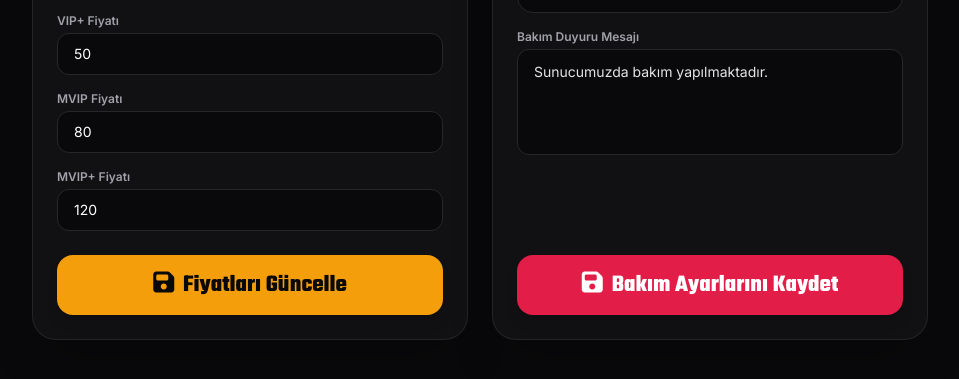
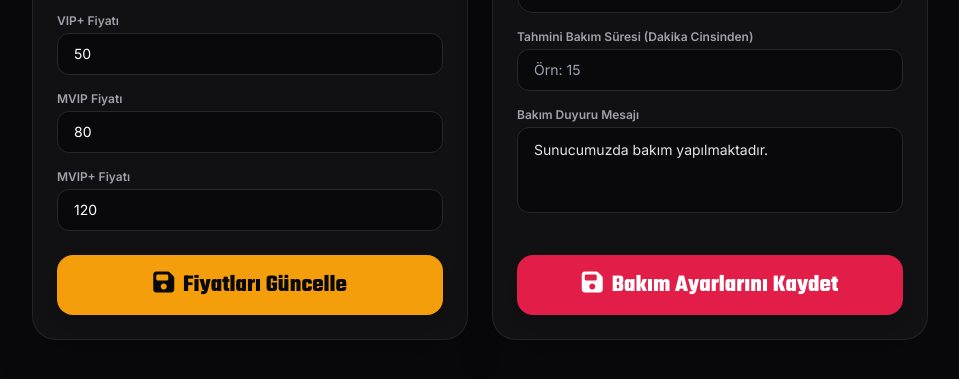
Before and after one commit to palaarda690-blip/magma-factions-web, a plain HTML site: page admin.html in a window 1280 px wide. Shown: the part 279-658 px from the top of the page, without its empty margins (160-1119 px from the left). Drawn offline with nearby package versions, Linux system fonts and the light colour scheme; no server answers.

Commit message:
Fix formatting issues in admin.html

```diff
--- a/admin.html
+++ b/admin.html
@@ -82,8 +82,12 @@
                             <input type="checkbox" id="maintToggle" class="w-6 h-6 accent-rose-500 cursor-pointer rounded-lg">
                         </div>
                         <div>
+                            <label class="block text-xs font-semibold text-zinc-400 mb-1">Tahmini Bakım Süresi (Dakika Cinsinden)</label>
+                            <input type="number" id="maintDuration" placeholder="Örn: 15" class="w-full bg-zinc-950 border border-zinc-800 rounded-xl px-4 py-2.5 text-sm text-white focus:outline-none focus:border-rose-500 transition">
+                        </div>
+                        <div>
                             <label class="block text-xs font-semibold text-zinc-400 mb-1">Bakım Duyuru Mesajı</label>
-                            <textarea id="maintMsg" rows="4" placeholder="Örn: Sunucumuzda bakım yapılmaktadır. Kısa süre sonra tekrar aktif olacağız!" class="w-full bg-zinc-950 border border-zinc-800 rounded-xl px-4 py-3 text-sm text-zinc-200 focus:outline-none focus:border-rose-500 transition resize-none"></textarea>
+                            <textarea id="maintMsg" rows="3" placeholder="Örn: Sunucumuzda bakım yapılmaktadır. En kısa sürede aktif olacağız!" class="w-full bg-zinc-950 border border-zinc-800 rounded-xl px-4 py-3 text-sm text-zinc-200 focus:outline-none focus:border-rose-500 transition resize-none"></textarea>
                         </div>
                     </div>
                 </div>
```
